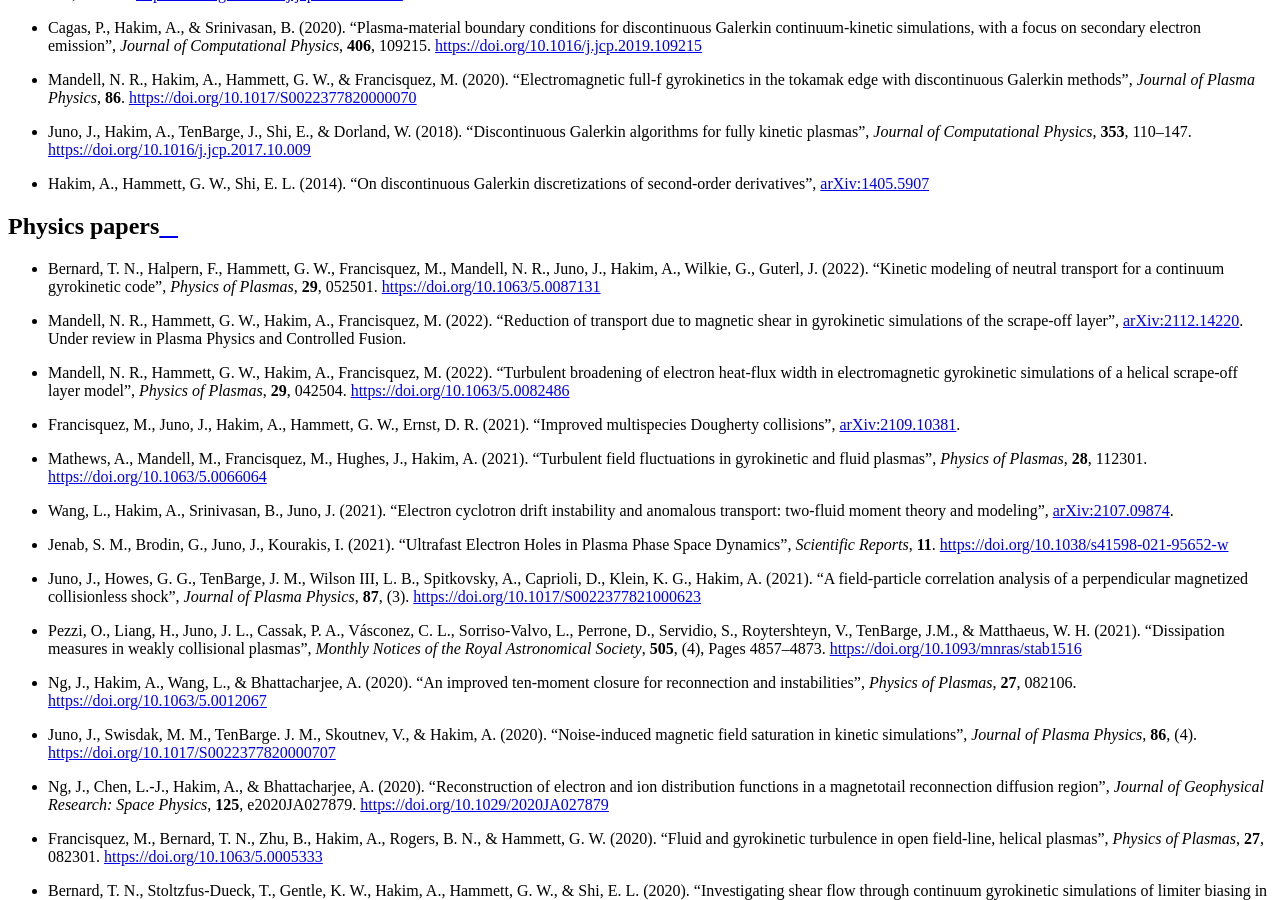
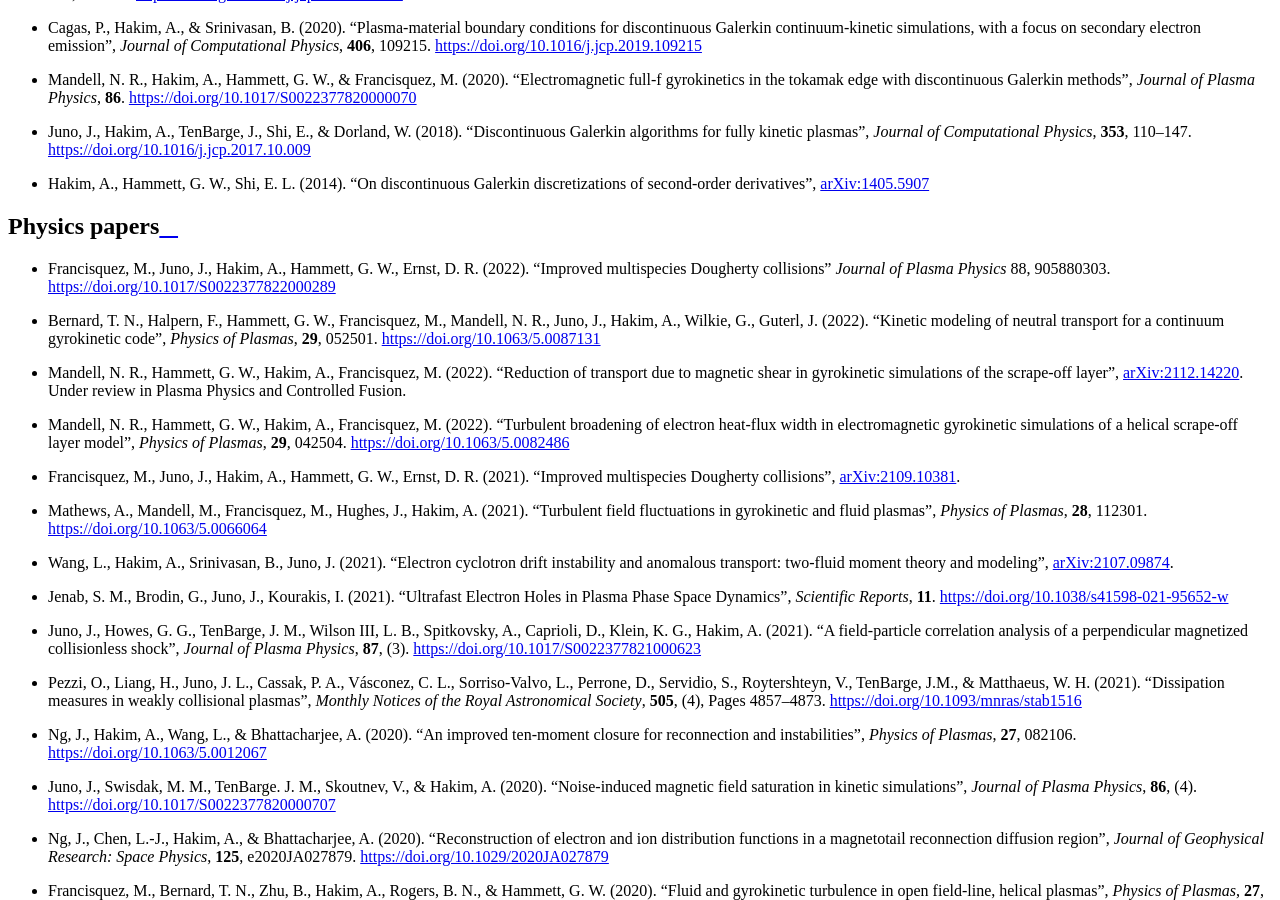
Before and after one commit to ammarhakim/gkyl-doc, a Sphinx documentation site: the page built from source/gkyl/pubs.rst, in a window 1280 px wide and 900 px high, scrolled down 2519 px. Built offline with Sphinx 7.4.7 and the Read the Docs theme 2.0.0, drawn with Linux system fonts in a browser that asks for light colours; pages that are not in the unit, such as notebooks, are missing from menus.

Commit message:
Add a pub

```diff
--- a/source/gkyl/pubs.rst
+++ b/source/gkyl/pubs.rst
@@ -102,6 +102,9 @@ Algorithms papers
 
 Physics papers
 --------------
+
+- Francisquez, M., Juno, J., Hakim, A., Hammett, G. W., Ernst, D. R. (2022).
+  "Improved multispecies Dougherty collisions" *Journal of Plasma Physics* 88, 905880303. https://doi.org/10.1017/S0022377822000289
 
 - Bernard, T. N., Halpern, F., Hammett, G. W., Francisquez, M., Mandell, N. R., Juno, J., Hakim, A., Wilkie, G., Guterl, J. (2022).
   "Kinetic modeling of neutral transport for a continuum gyrokinetic code",
```
